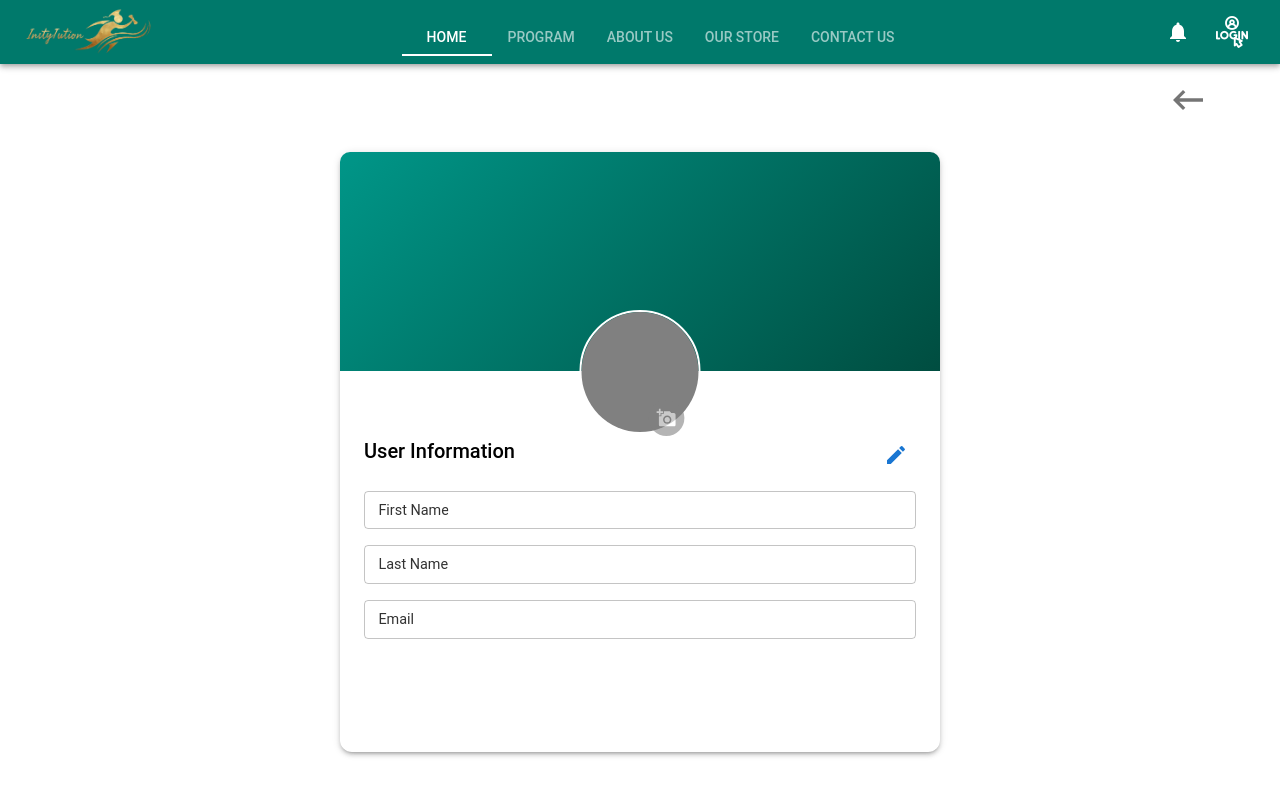
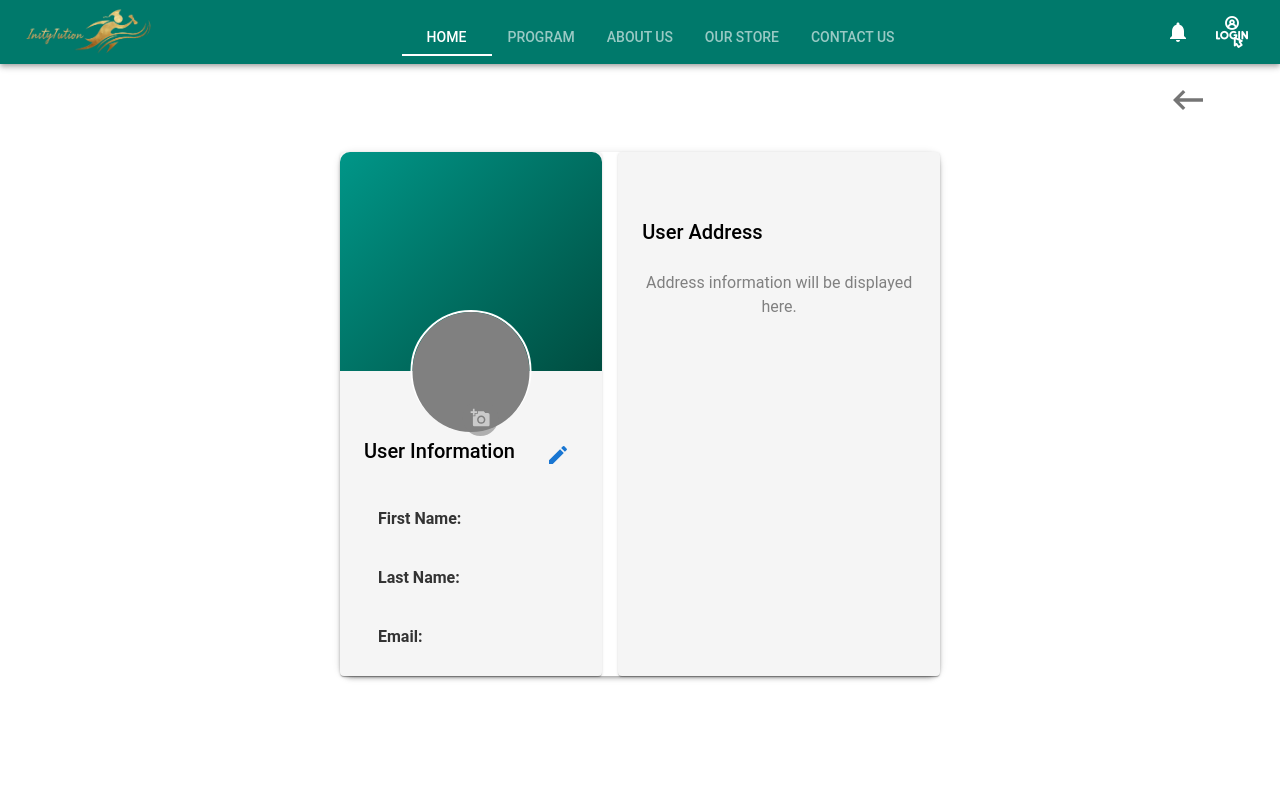
Before and after one commit to Instytuion/Instytution-Frontend, a React (Vite) app in the folder institutionFrontend/: page /profile in a window 1280 px wide. Shown: the top 796 px of the page. Built offline with nearby package versions, Linux system fonts and the light colour scheme; a web font is replaced by a local one.

Commit message:
#20v1 updated styles in profile component add address card add shop admin title in data table by aashi

```diff
--- a/institutionFrontend/src/component/CustomeElements/FormLabelInput.jsx
+++ b/institutionFrontend/src/component/CustomeElements/FormLabelInput.jsx
@@ -1,31 +1,35 @@
 // Common label styles
-export const getInputLabelProps = {
+export const getInputLabelProps = (isEditing) => ({
   sx: {
-
     "&.Mui-focused, &.MuiInputLabel-shrink": {
       fontSize: "0.8rem", // When the label is focused or shrunk
-      transform: "translate(0.9rem, -0.6rem)",
-      color: '#00796b'// Adjust the position when shrunk
-    },
-    transform: "translate(0.9rem, 0.6rem)", // Vertically center the label
-    fontSize: "0.9rem",
+      transform: !isEditing
+        ? "translate(0.6rem, -0.6rem)"
+        : "translate(0.9rem, -0.6rem)", // Adjust the position when shrunk
+      color: "#00796b", // Color when focused
+      fontSize: !isEditing ? "1.1rem" : "0.7rem"
+    },// Make the label slightly bigger when not editing
+    fontWeight: isEditing ? "normal" : "bold", // Bold the label when not editing
   },
-};
+});
 
 // Common input styles
 export const getInputProps = (isEditing) => ({
   readOnly: !isEditing,
   sx: {
     pointerEvents: !isEditing ? "none" : "auto",
+    "& .MuiOutlinedInput-notchedOutline": {
+      borderColor: !isEditing ? "transparent" : "#00796b",
+    },
     "&:hover .MuiOutlinedInput-notchedOutline": {
-      borderColor: !isEditing ? "#00796b" : "#00796b",
+      borderColor: !isEditing ? "transparent" : "#00796b",
     },
     "&.Mui-focused .MuiOutlinedInput-notchedOutline": {
       borderColor: "#009688",
     },
     "& .MuiInputBase-input": {
       padding: "10px 10px",
-      fontSize: 13,
+      fontSize: !isEditing ? "16px" : "14px",
     },
   },
 });
--- a/institutionFrontend/src/component/Profile/profile.jsx
+++ b/institutionFrontend/src/component/Profile/profile.jsx
@@ -6,6 +6,7 @@ import {
   Typography,
   Stack,
   Button,
+  Card,
 } from "@mui/material";
 import React, {useState} from "react";
 import AddAPhotoIcon from "@mui/icons-material/AddAPhoto";
@@ -25,8 +26,7 @@ import {
 } from "../CustomeElements/FormLabelInput";
 import updateProfileService from "../../services/user/UserProfileServices";
 import styles from "./styles";
-import { getInitials } from "../../utils/utilityFunctions";
-
+import {getInitials} from "../../utils/utilityFunctions";
 
 const Profile = () => {
   const [isEditing, setIsEditing] = useState(false);
@@ -103,6 +103,11 @@ const Profile = () => {
         setIsLoading(false);
         setEditedData(updatedData);
       }
+      return;
+    }
+
+    if (Object.keys(updatedData).length === 0) {
+      showToast("No changes made", "info");
       return;
     }
 
@@ -189,12 +194,15 @@ const Profile = () => {
   );
 
   return (
-    <>
-      <Container disableGutters sx={styles.container}>
-        {!emailEdited ? (
-          !isLoading ? (
-            <>
-              {/* Profile Picture Section */}
+    <Container disableGutters sx={styles.container}>
+      {
+        !emailEdited ? (
+          <Stack
+            direction={{xs: "column", md: "row"}} // Responsive direction
+            spacing={2} // Space between the cards
+          >
+            {/* User Information Card */}
+            <Card>
               <Box sx={styles.parentOne}>
                 <Box sx={styles.profileImageContainer}>{profileImage}</Box>
 
@@ -218,7 +226,6 @@ const Profile = () => {
                   </Box>
 
                   {/* First Name */}
-
                   <Controller
                     name="firstName"
                     control={control}
@@ -226,10 +233,10 @@ const Profile = () => {
                     render={({field}) => (
                       <TextField
                         fullWidth
-                        label="First Name"
+                        label={!isEditing ? "First Name:" : "FirstName"}
                         variant="outlined"
                         {...field}
-                        InputLabelProps={getInputLabelProps}
+                        InputLabelProps={getInputLabelProps(isEditing)}
                         InputProps={getInputProps(isEditing)}
                         autoFocus={isEditing}
                         error={!!errors.firstName}
@@ -239,7 +246,6 @@ const Profile = () => {
                   />
 
                   {/* Last Name */}
-
                   <Controller
                     name="lastName"
                     control={control}
@@ -247,10 +253,10 @@ const Profile = () => {
                     render={({field}) => (
                       <TextField
                         fullWidth
-                        label="Last Name"
+                        label={!isEditing ? "Last Name:" : "LastName"}
                         variant="outlined"
                         {...field}
-                        InputLabelProps={getInputLabelProps}
+                        InputLabelProps={getInputLabelProps(isEditing)}
                         InputProps={getInputProps(isEditing)}
                         error={!!errors.lastName}
                         helperText={errors.lastName?.message}
@@ -258,8 +264,7 @@ const Profile = () => {
                     )}
                   />
 
-                  {/*  Email */}
-
+                  {/* Email */}
                   <Controller
                     name="email"
                     control={control}
@@ -273,10 +278,10 @@ const Profile = () => {
                     render={({field}) => (
                       <TextField
                         fullWidth
-                        label="Email"
+                        label={!isEditing ? "Email:" : "Email"}
                         variant="outlined"
                         {...field}
-                        InputLabelProps={getInputLabelProps}
+                        InputLabelProps={getInputLabelProps(isEditing)}
                         InputProps={getInputProps(isEditing)}
                         error={!!errors.email}
                         helperText={errors.email?.message}
@@ -288,25 +293,41 @@ const Profile = () => {
                     <Button
                       fullWidth
                       variant="contained"
-                      color="primary"
+                      sx={{
+                        bgcolor: "#00796b",
+                        "&:hover": {
+                          bgcolor: "#009688",
+                        },
+                      }}
                       onClick={handleSubmit(onSubmit)}
+                      disabled={isLoading}
                     >
-                      Save
+                      {isLoading ? "Loading..." : "Save"}
                     </Button>
                   )}
                 </Stack>
               </Box>
-            </>
-          ) : (
-            <Box sx={{paddingTop: 3}}>
-              <Typography sx={{textAlign: "center", mb: 2, mt: 2}}>
-                Loading...
-              </Typography>
-              <OTPSkeleton />
-            </Box>
-          )
-        ) : (
-          <>
+            </Card>
+
+            {/* User Address Card */}
+            <Card>
+              <Box sx={styles.parentTwo}>
+                <Stack spacing={2} sx={{paddingTop: 5}}>
+                  <Box sx={styles.titleContainer}>
+                    <Typography variant="h6" gutterBottom>
+                      User Address
+                    </Typography>
+                  </Box>
+
+                  {/* Placeholder for Address Information */}
+                  <Typography variant="body1" sx={{color: "gray"}}>
+                    Address information will be displayed here.
+                  </Typography>
+                </Stack>
+              </Box>
+            </Card>
+          </Stack>
+        ):(
             <Box sx={styles.otpContainer}>
               <IconButton
                 sx={{position: "absolute", left: 10, top: 10}}
@@ -329,10 +350,9 @@ const Profile = () => {
                 onverify={handleVerifyOtp}
               />
             </Box>
-          </>
+
         )}
       </Container>
-    </>
   );
 };
 
--- a/institutionFrontend/src/component/Profile/styles.jsx
+++ b/institutionFrontend/src/component/Profile/styles.jsx
@@ -1,7 +1,6 @@
 const styles = {
   container: {
     boxShadow: 3,
-    minHeight: "75vh",
     mt: 3,
     borderRadius: 3,
     maxWidth: "90%",
--- a/institutionFrontend/src/component/Tables/DataTable.jsx
+++ b/institutionFrontend/src/component/Tables/DataTable.jsx
@@ -282,6 +282,8 @@ const CustomDataTable = ({title, buttonText, setNewUsers, row=null, courseName=n
       ? "course_admin"
       : title === "Instructors"
       ? "instructor"
+      : title === "ShopeAdmin"
+      ? "shop_admin"
       : "user";
   const [search, setSearch] = useState("");
   const [openModal, setOpenModal] = useState(false);
```
